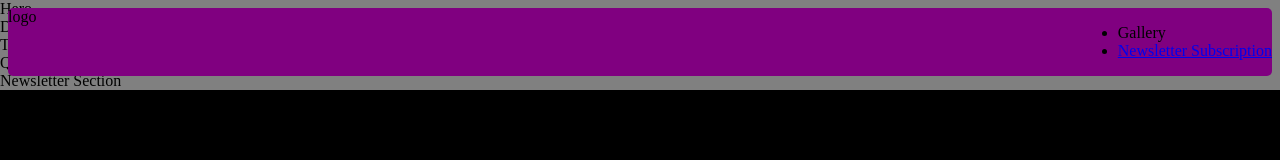
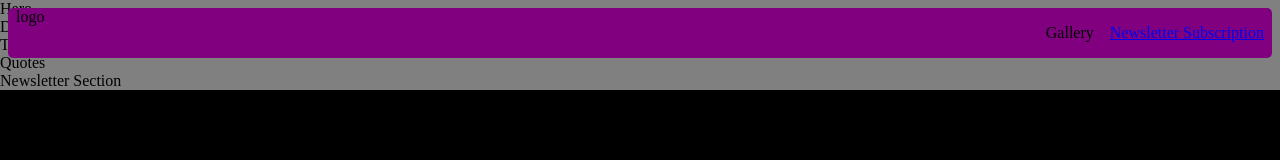
Before and after one commit to benschaf/table-tennis-ping-pong, a plain HTML site: page index.html in a window 1280 px wide. Drawn offline with Linux system fonts and the light colour scheme.

Commit message:
feat: align navbar items horizontally and add comments (doc)

```diff
--- a/assets/css/style.css
+++ b/assets/css/style.css
@@ -1,17 +1,34 @@
 body {
     background-color: black;
+    /* override default body margin */
     margin: 0;
 }
 
+/* Header and Navbar */
 header {
     background-color: purple;
+    /* Fix header bar to the top of the viewport and make it
+       appear as a rounded rectangle */
     position: fixed;
+    left: 8px;
+    right: 8px;
     top: 8px;
-    right: 8px;
-    left: 8px;
     border-radius: 5px;
+    /* stick logo to the left and navbar to the right of the header */
     display: flex;
     justify-content: space-between;
+    padding: 0 8px;
+}
+
+nav > ul {
+    /* list items horizontally with gap */
+    display: flex;
+    gap: 1em;
+    list-style-type: none;
+}
+
+nav li {
+
 }
 
 main {
```
